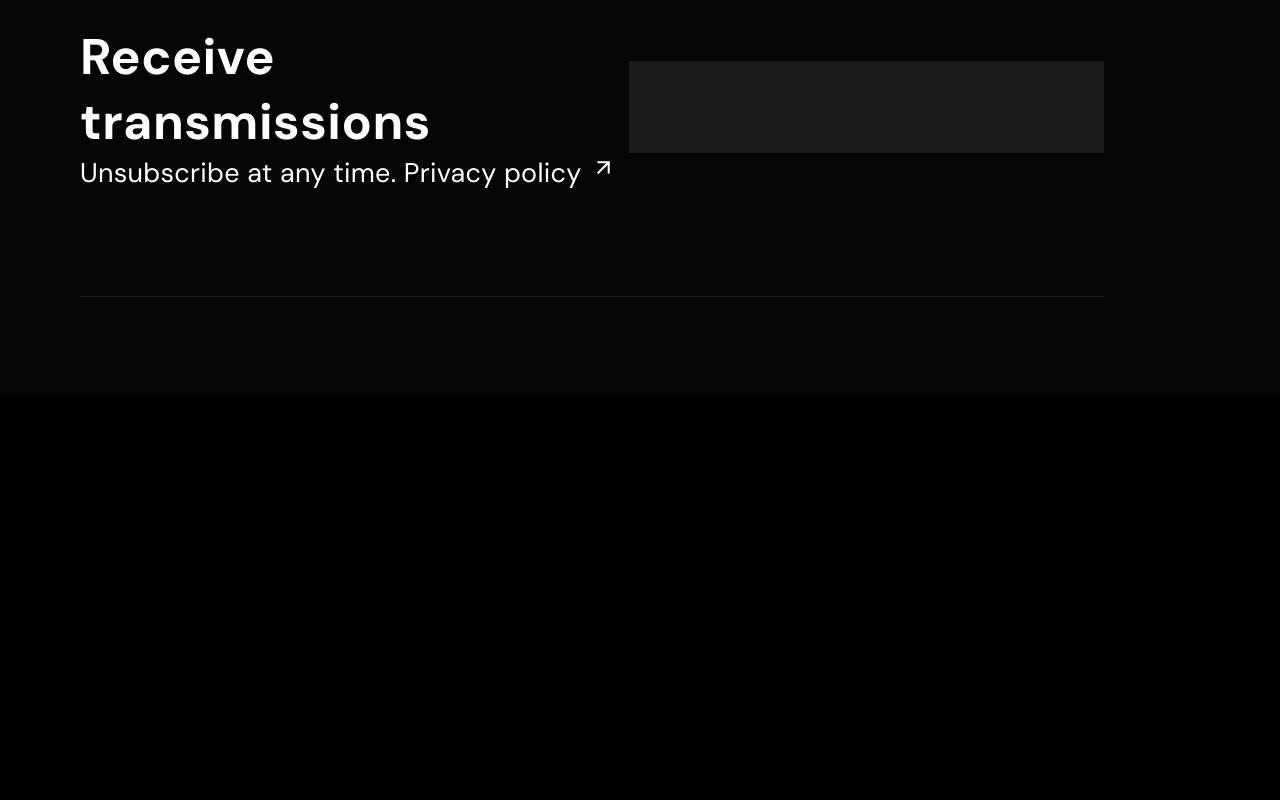
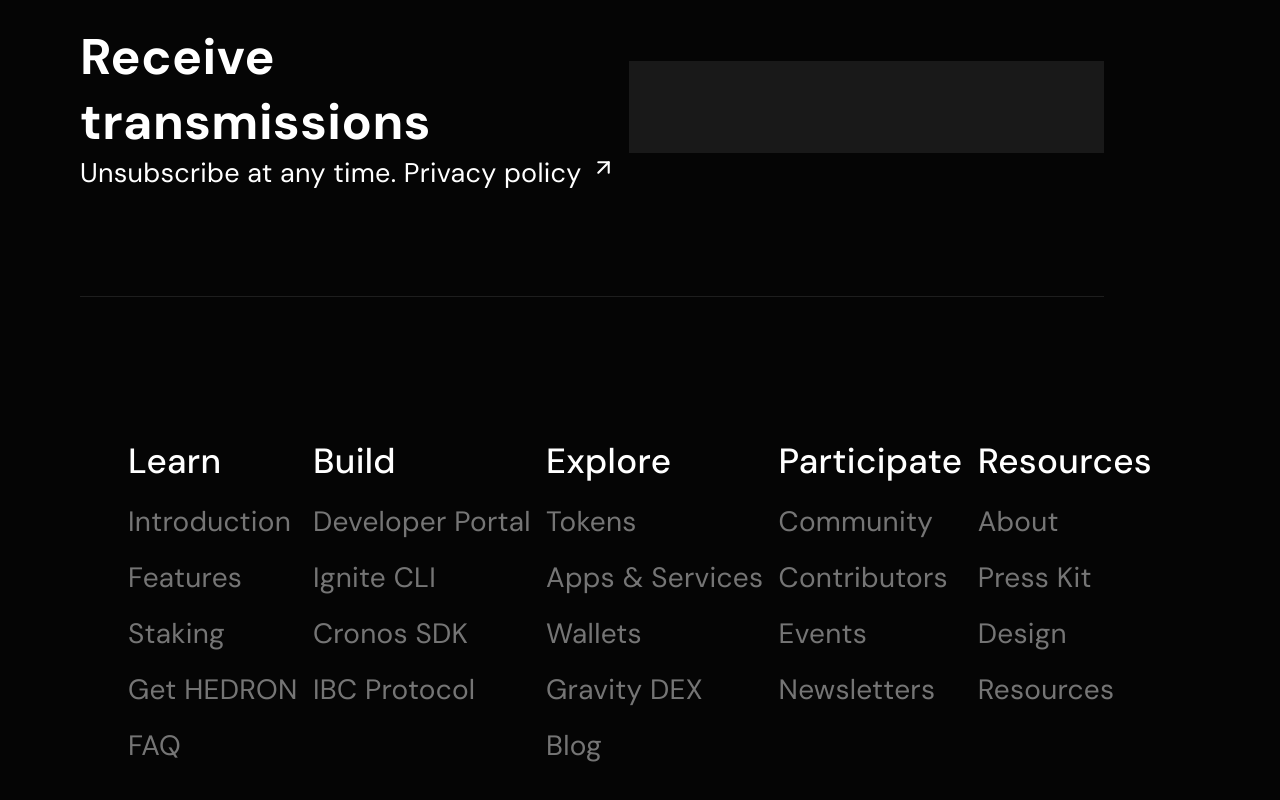
Before and after one commit to tissyane/Cronos-app, a Next.js app: page / in a window 1280 px wide. Shown: the part 3588-4388 px from the top of the page. Before the commit the page ends 3985 px from the top, so only its background shows below. Built offline with nearby package versions, Linux system fonts and the light colour scheme.

Commit message:
feat: footer - Added Footer Component

```diff
--- /dev/null
+++ b/src/assets/data/footer.tsx
@@ -0,0 +1,49 @@
+export const footer_data = {
+  learn: {
+    column: "Learn",
+    items: [
+      { title: "Introduction" },
+      { title: "Features" },
+      { title: "Staking" },
+      { title: "Get HEDRON" },
+      { title: "FAQ" },
+    ],
+  },
+  build: {
+    column: "Build",
+    items: [
+      { title: "Developer Portal" },
+      { title: "Ignite CLI" },
+      { title: "Cronos SDK" },
+      { title: "IBC Protocol" },
+    ],
+  },
+  explore: {
+    column: "Explore",
+    items: [
+      { title: "Tokens" },
+      { title: "Apps & Services" },
+      { title: "Wallets" },
+      { title: "Gravity DEX" },
+      { title: "Blog" },
+    ],
+  },
+  participate: {
+    column: "Participate",
+    items: [
+      { title: "Community" },
+      { title: "Contributors" },
+      { title: "Events" },
+      { title: "Newsletters" },
+    ],
+  },
+  resources: {
+    column: "Resources",
+    items: [
+      { title: "About" },
+      { title: "Press Kit" },
+      { title: "Design" },
+      { title: "Resources" },
+    ],
+  },
+};
--- /dev/null
+++ b/src/components/Footer/Columns.tsx
@@ -0,0 +1,32 @@
+import { FooterItem, FooterColumnTitle } from "@/styles/sharedstyles";
+import styled from "styled-components";
+
+interface FooterProps {
+  data: {
+    column: string;
+    items: { title: string }[];
+  };
+}
+
+export default function FooterColumn({ data }: FooterProps) {
+  const { column, items } = data;
+
+  return (
+    <ColumnWrapper>
+      <FooterColumnTitle>{column}</FooterColumnTitle>
+      {items.map(({ title }) => (
+        <FooterItem>{title}</FooterItem>
+      ))}
+    </ColumnWrapper>
+  );
+}
+
+const ColumnWrapper = styled.div`
+  display: flex;
+  flex-direction: column;
+  gap: 20px;
+
+  @media (max-width: 614px) {
+    gap: 0px;
+  }
+`;
--- /dev/null
+++ b/src/components/Footer/Footer.tsx
@@ -0,0 +1,30 @@
+import { footer_data } from "@/assets/data/footer";
+import FooterColumn from "./Columns";
+import styled from "styled-components";
+
+export default function Footer() {
+  return (
+    <FooterContainer>
+      <FooterColumn data={footer_data.learn} />
+      <FooterColumn data={footer_data.build} />
+      <FooterColumn data={footer_data.explore} />
+      <FooterColumn data={footer_data.participate} />
+      <FooterColumn data={footer_data.resources} />
+    </FooterContainer>
+  );
+}
+
+const FooterContainer = styled.div`
+  width: 80%;
+  margin: 0 auto;
+  margin-top: 141px;
+  display: flex;
+  flex-wrap: wrap;
+  justify-content: space-between;
+
+  @media (max-width: 614px) {
+    margin-top: 50px;
+    justify-content: center;
+    gap: 80px;
+  }
+`;
--- a/src/pages/index.tsx
+++ b/src/pages/index.tsx
@@ -1,3 +1,4 @@
+import Footer from "@/components/Footer/Footer";
 import Header from "@/components/Header/Header";
 import Main from "@/components/Main/Main";
 import Head from "next/head";
@@ -14,6 +15,7 @@
       <main>
         <Header />
         <Main />
+        <Footer />
       </main>
     </>
   );
--- a/src/styles/sharedstyles.tsx
+++ b/src/styles/sharedstyles.tsx
@@ -75,6 +75,30 @@
   }
 `;
 
+const FooterColumnTitle = styled.h5`
+  font-weight: 500;
+  font-size: 35px;
+  line-height: 46px;
+  letter-spacing: 0.01em;
+
+  @media (max-width: 614px) {
+    font-size: 20px;
+    line-height: 46px;
+  }
+`;
+
+const FooterItem = styled.p`
+  font-size: 28px;
+  line-height: 36px;
+  letter-spacing: 0.01em;
+  color: rgba(255, 255, 255, 0.45);
+
+  @media (max-width: 614px) {
+    font-size: 15px;
+    line-height: 46px;
+  }
+`;
+
 export {
   Title,
   GenericMainTitle,
@@ -82,4 +106,6 @@
   Button,
   LowerTitle,
   Description,
+  FooterColumnTitle,
+  FooterItem,
 };
```
